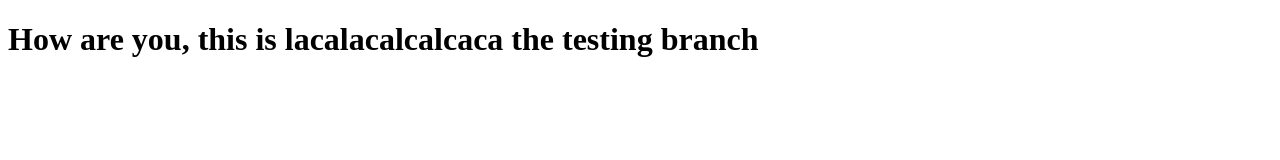
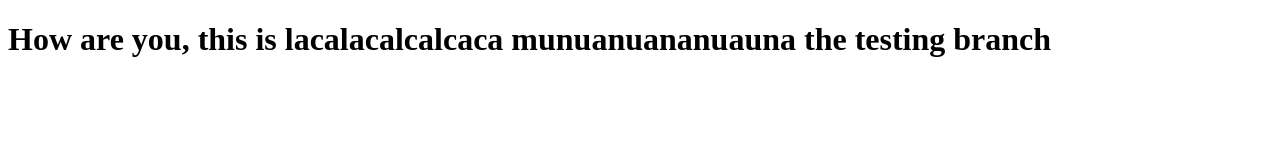
Before and after one commit to Juniour7/learning, a plain HTML site: page index.html in a window 1280 px wide. Drawn offline with Linux system fonts and the light colour scheme.

Commit message:
No conflicts Yet

```diff
--- a/index.html
+++ b/index.html
@@ -6,6 +6,6 @@
     <title>Source</title>
 </head>
 <body>
-    <h1>How are you, this is lacalacalcalcaca the testing branch</h1>
+    <h1>How are you, this is lacalacalcalcaca munuanuananuauna the testing branch</h1>
 </body>
 </html>
```
